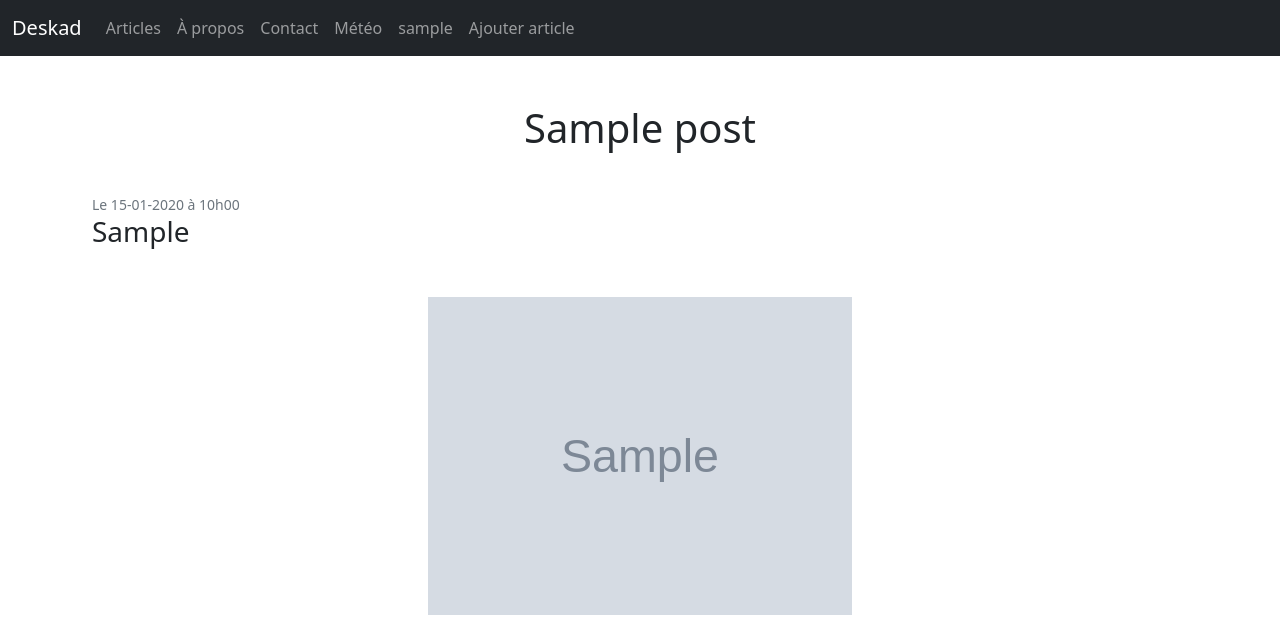
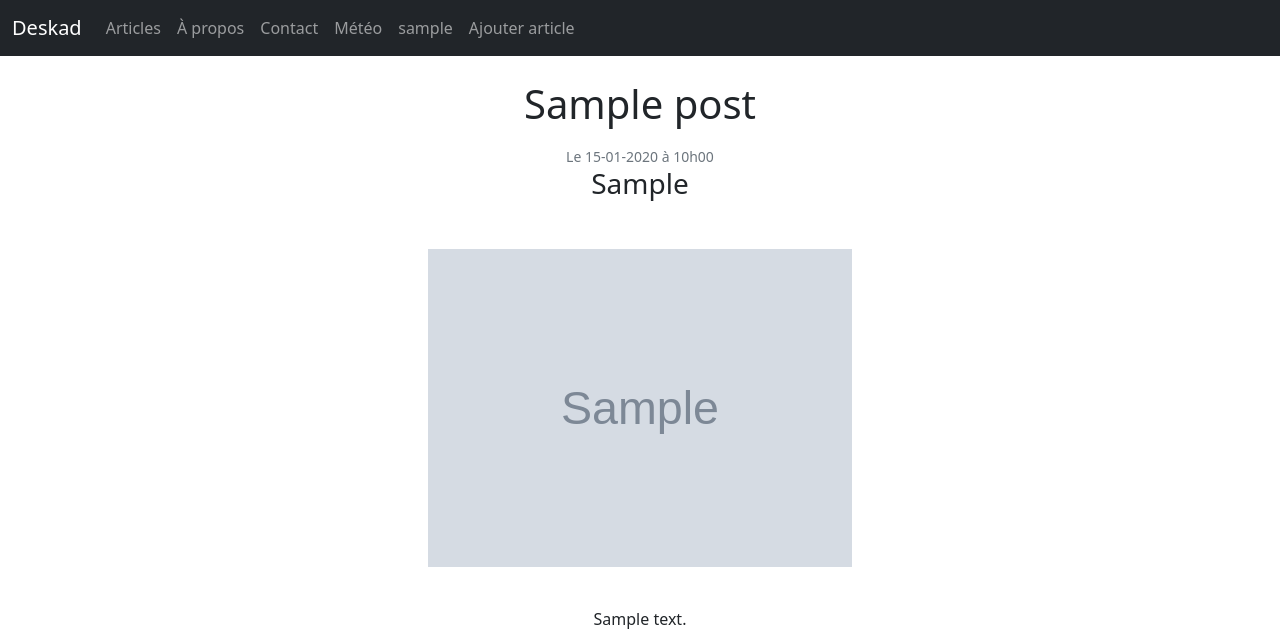
Before and after one commit to yannickbiheul/blog_v1, a PHP site: page /index.php?action=post&params=1 in a window 1280 px wide. Shown: the top 629 px of the page. Run offline with PHP 8.4, Linux system fonts and the light colour scheme; the visitor is signed in with stand-in values (Sample User, id 1); tables that the repository leaves empty or names only in its code hold one stand-in row (values such as "Sample post"); grey boxes marked "Sample" are stand-in pictures; some libraries are stand-ins or nearby versions.

Commit message:
modifs viewPost

```diff
--- a/views/viewPost.php
+++ b/views/viewPost.php
@@ -5,12 +5,7 @@ $title = 'Deskad | ' . $post['title'];
 
 <div class="container">
 
-
-    <br>
-
-    <h1 class="d-flex justify-content-center" style="margin-top:80px"><?= $post['title'] ?></h1>
-    <br>
-    <?php
+<?php
 if (isset($fails)) {
     foreach ($fails as $fail) {
         echo "<p style='color:red'>$fail</p>";
@@ -22,13 +17,20 @@ if (isset($fields)) {
 $date = new DateTime($post['creation_date']);
 $dateFR = $date->format('\L\e d-m-Y \à H\hi');
 ?>
+    <div class="d-flex flex-column align-items-center">
+        <h1 class="text-center" style="margin-top:80px"><?= $post['title'] ?></h1>
+    </div>
+    <div class="row d-flex justify-content-center" style="padding:10px;">
+        <div class="d-flex flex-column align-items-center">
+            <small class="text-muted"><?= $dateFR ?></small>
+            <h3 class="text-center"><?= $post['resume'] ?></h3>
+        </div>
 
-    <div class="row d-flex justify-content-center" style="padding:10px;">
-        <small class="text-muted"><?= $dateFR ?></small>
-        <h3><?= $post['resume'] ?></h3>
         <img class="rounded float-start" style="width: 40%;min-width:260px;margin:40px;" src="assets/images/<?= $post['image'] ?>" alt="<?= $post['image'] ?>">
         <br>
-        <div class="d-flex flex-column align-items-center"><?= nl2br($post['content']) ?></div>
+        <div class="d-flex flex-column align-items-center">
+            <?= nl2br($post['content']) ?>
+        </div>
     </div>
 
     <div class="row" style="margin:40px;" id="formComment">
```
